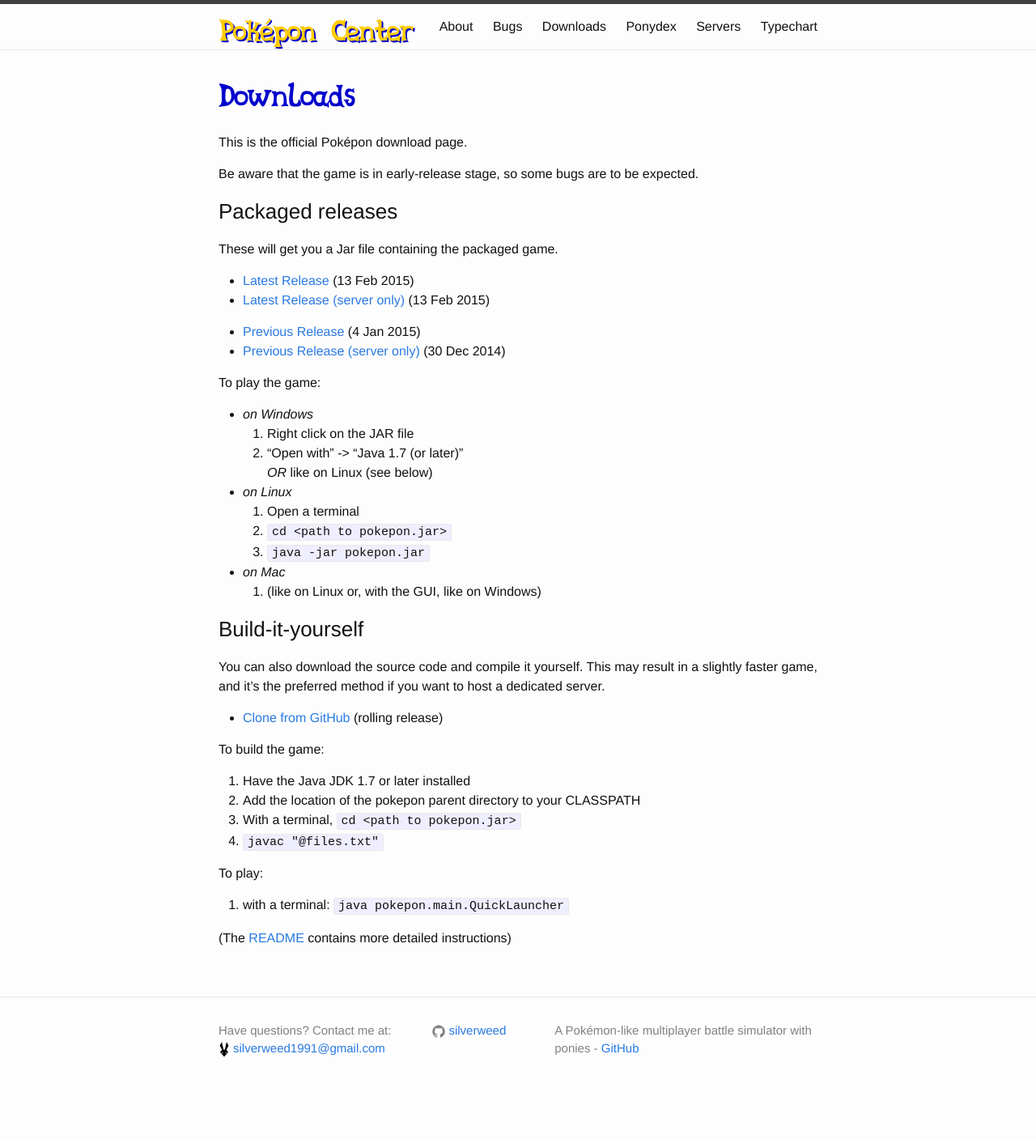
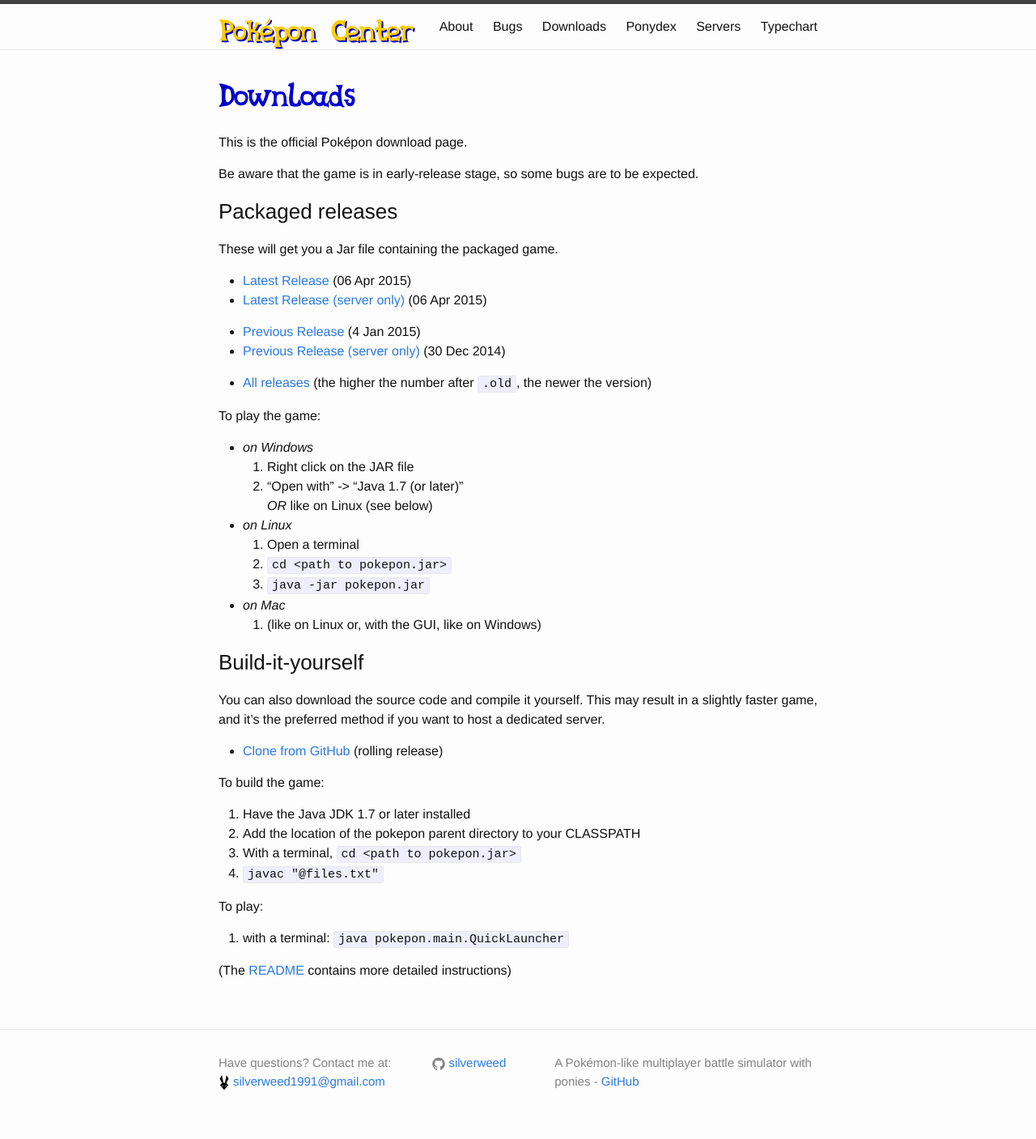
Before and after one commit to silverweed/pokepon-center, a Jekyll site: the page built from downloads.md, in a window 1280 px wide. Shown: the whole page at 81% size. Built offline with Jekyll 4.4.1, drawn with Linux system fonts in a browser that asks for light colours; comment, search, counter and statistics services are not loaded; before the commit the page ends 1367 px from its top, so only the background shows below that.

Commit message:
updated downloads.md

```diff
--- a/downloads.md
+++ b/downloads.md
@@ -10,11 +10,13 @@
 ### Packaged releases ###
 These will get you a Jar file containing the packaged game.
 
-* [Latest Release](/downloads/pokepon.jar) (13 Feb 2015)
-* [Latest Release (server only)](/downloads/pokepon-server.jar) (13 Feb 2015)
+* [Latest Release](/downloads/pokepon.jar) (06 Apr 2015)
+* [Latest Release (server only)](/downloads/pokepon-server.jar) (06 Apr 2015)
 
 * [Previous Release](/downloads/pokepon.jar.old.1) (4 Jan 2015)
 * [Previous Release (server only)](/downloads/pokepon-server.jar.old.1) (30 Dec 2014)
+
+* [All releases](/downloads/) (the higher the number after `.old`, the newer the version)
 
 To play the game:
 
```
